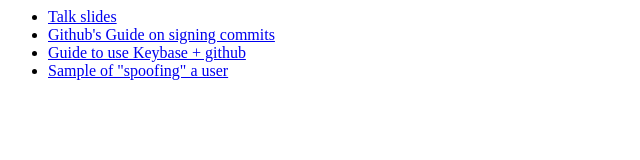
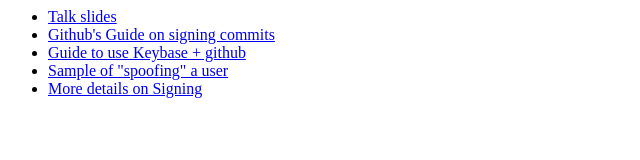
Before and after one commit to fletchto99/security-talks, a plain HTML site: page commit-signing/index.html in a window 1280 px wide. Shown: the whole page, without its empty margins (0-640 px from the left). Drawn offline with Linux system fonts and the light colour scheme.

Commit message:
More useful links

```diff
--- a/commit-signing/index.html
+++ b/commit-signing/index.html
@@ -5,6 +5,7 @@
 			<li><a href="https://help.github.com/articles/signing-commits-using-gpg/">Github's Guide on signing commits</a></li>
 			<li><a href="https://github.com/pstadler/keybase-gpg-github">Guide to use Keybase + github</a></li>
             <li><a href="https://github.com/fletchto99/CommitSigningDemo/commit/06d4c0d61e9a5a08e1a8267381416b4f9041cec8">Sample of "spoofing" a user</a></li>
+            <li><a href="https://security.stackexchange.com/a/82494">More details on Signing</a></li>
 		</ul>
 	</body>
 </html>
```
